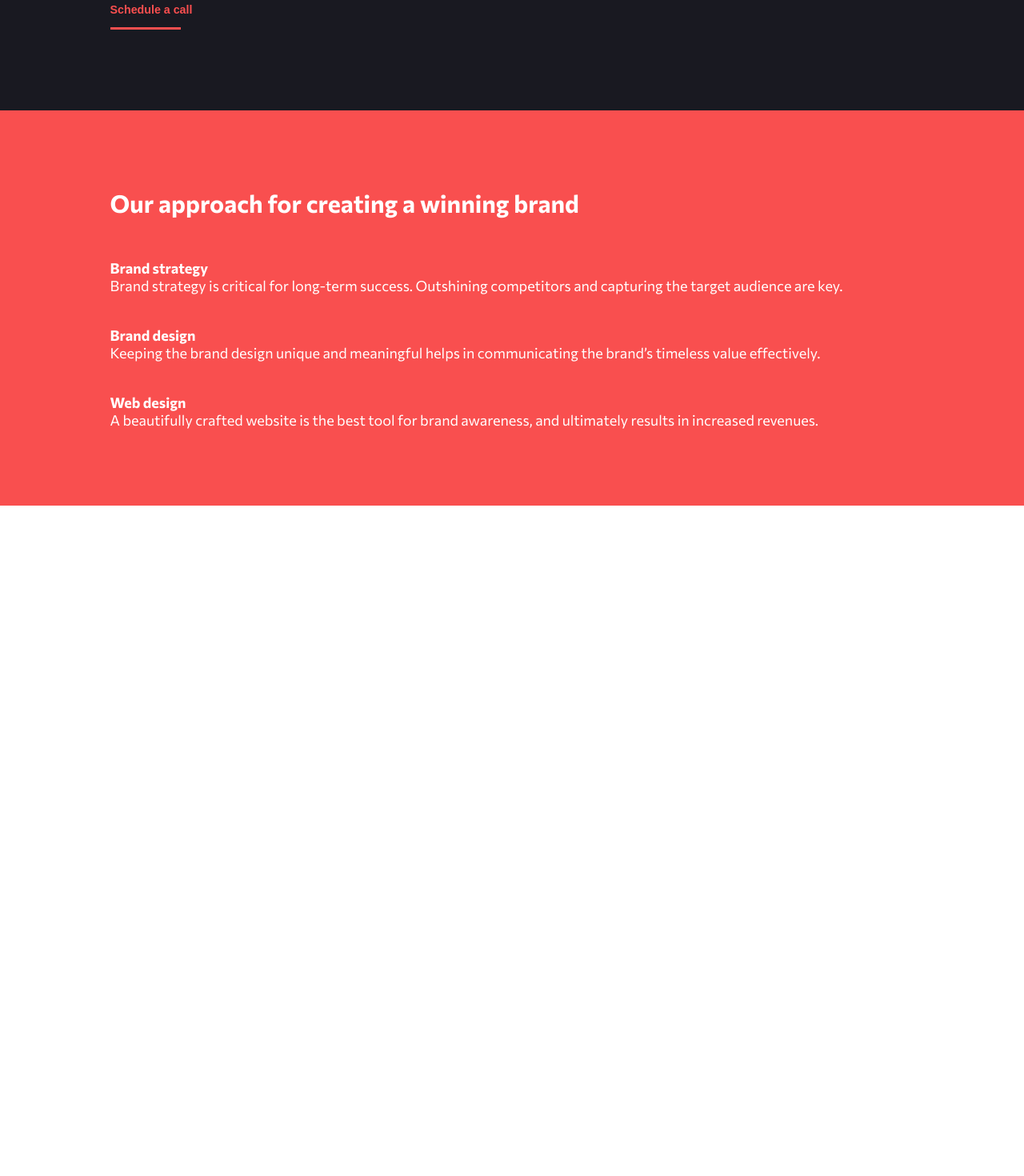
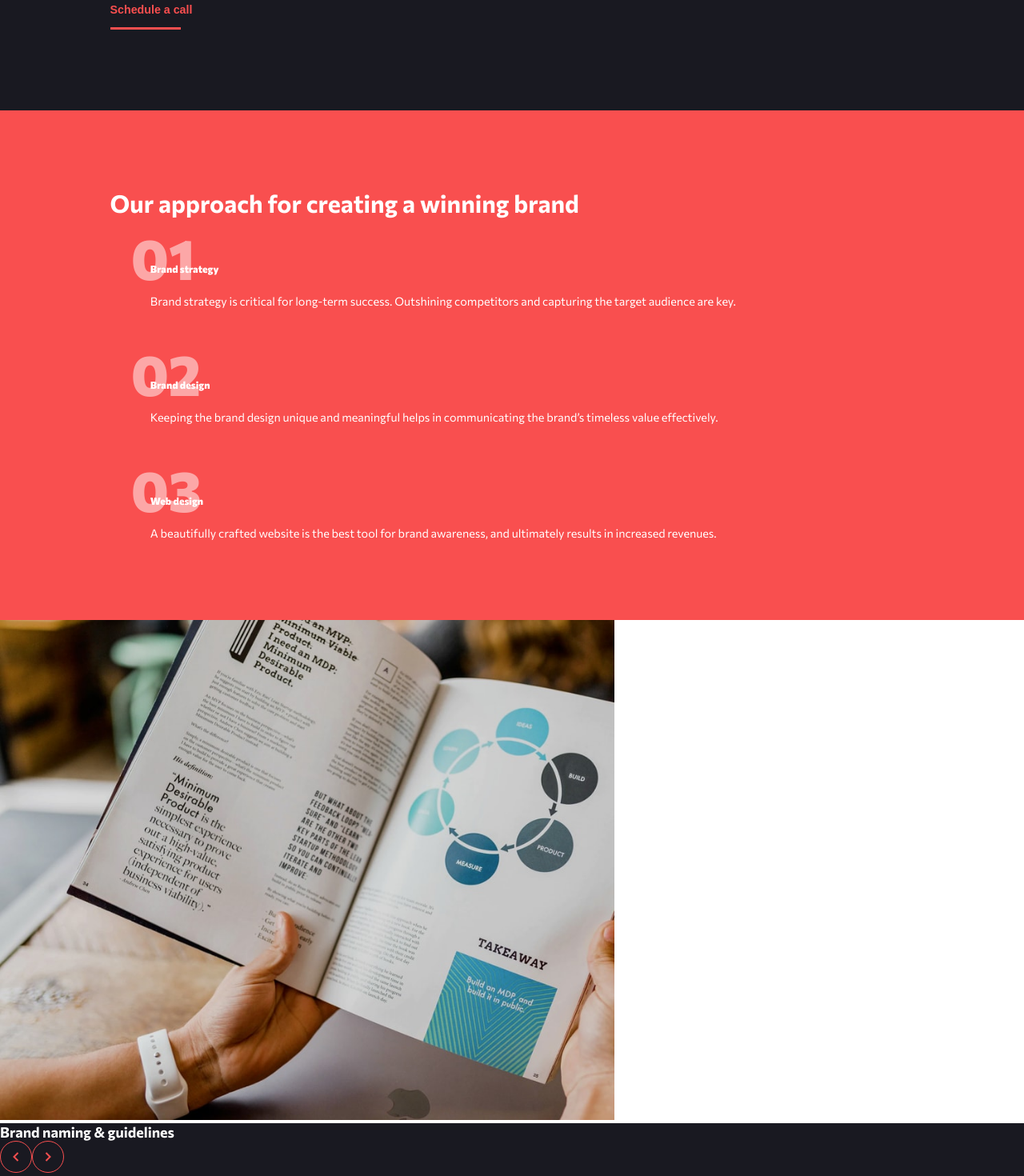
Before and after one commit to ChamuMutezva/creative-single-page-site-react, a React (Create React App) app: page / in a window 1280 px wide. Shown: the part 1239-2709 px from the top of the page at 80% size. Before the commit the page ends 1871 px from the top, so only its background shows below. Built offline with nearby package versions, Linux system fonts and the light colour scheme.

Commit message:
btn image comtrols

```diff
--- a/src/App.css
+++ b/src/App.css
@@ -69,8 +69,7 @@ header {
   top: 0;
  }
  /* paragraph */
- .primary__summary,
- .secondary__summary {
+ .primary__summary, .secondary__summary {
   font-size: 0.9rem;
   font-weight: 400;
   line-height: 25px;
--- a/src/Header/Nav.js
+++ b/src/Header/Nav.js
@@ -2,9 +2,7 @@ import React from 'react'
 
 const Nav = (props) => {
 console.log(props.toggle)
-const toggleMenu = () => {
-   return props.toggle === true ? 'navigation' : 'navShow'
-}
+
     return (
         <div className={`navigation ${props.toggle ? "navShow" : "navHide"}`} >
             <ul className="navList">
--- a/src/Main/Hero/Hero.js
+++ b/src/Main/Hero/Hero.js
@@ -1,5 +1,5 @@
 import React from 'react'
-import HeroImg from '../../assets/mobile/image-hero.jpg'
+// import HeroImg from '../../assets/mobile/image-hero.jpg'
 import './HeroStyles.css'
 const Hero = () => {
     return (
--- a/src/Main/Mainpage.js
+++ b/src/Main/Mainpage.js
@@ -3,6 +3,7 @@ import Hero from './Hero/Hero'
 import Primary from './Primary/Primary'
 import Secondary from './Secondary/Secondary'
 import Promotional from './Promotional/Promotional'
+import Projects from './Projects/Projects'
 
 const Main = () => {
     return (
@@ -11,6 +12,7 @@ const Main = () => {
             <Primary />
             <Secondary />
             <Promotional />
+            <Projects />
         </>
     )
 }
--- /dev/null
+++ b/src/Main/Projects/Projects.css
@@ -0,0 +1,20 @@
+figure {
+    position: relative;
+}
+figcaption {
+    position: absolute;
+    bottom: 100px;
+    right: 50px;
+    color: white;
+}
+.ctrls__btn {
+    width: auto;
+    padding: 0;
+    margin: auto;
+    display: inline-block;
+    background-color: inherit;
+}
+.projects__ctrl {
+    background-color: var(--dark-bg);
+    color: var(--white-text);
+}
--- /dev/null
+++ b/src/Main/Projects/Projects.js
@@ -0,0 +1,46 @@
+import React from 'react'
+import './Projects.css'
+import Slide1Mobile from '../../assets/mobile/image-slide-1.jpg'
+import Slide2Mobile from '../../assets/mobile/image-slide-2.jpg'
+import Slide3Mobile from '../../assets/mobile/image-slide-3.jpg'
+
+import Slide1Tablet from '../../assets/tablet/image-slide-1.jpg'
+import Slide2Tablet from '../../assets/tablet/image-slide-2.jpg'
+import Slide3Tablet from '../../assets/tablet/image-slide-3.jpg'
+
+import Slide1Desktop from '../../assets/desktop/image-slide-1.jpg'
+import Slide2Desktop from '../../assets/desktop/image-slide-2.jpg'
+import Slide3Desktop from '../../assets/desktop/image-slide-3.jpg'
+
+import IconNext from '../../assets/desktop/icon-arrow-next.svg'
+import IconPrevious from '../../assets/desktop/icon-arrow-previous.svg'
+
+const Projects = () => {
+    return (
+        <div className="projects">
+            <figure>
+                <img src={Slide1Mobile} alt=""
+                    srcSet={`${Slide1Mobile} 375w,  ${Slide1Tablet} 438w, ${Slide1Desktop} 895w`}
+                    sizes="(min-width: 1220px) 60vw, (min-width: 680px) 50vw,  100vw"
+                />
+                <figcaption>
+                    <h5>Lean Product Roadmap </h5>
+                    <h6>2019 project</h6>
+                </figcaption>
+            </figure>
+            <div className="projects__ctrl">
+                <h4>
+                    Brand naming & guidelines
+                </h4>
+                <div className="ctrls">
+                    <button className="ctrls__btn"><img src={IconPrevious} alt=""/></button>
+                    <button className="ctrls__btn"><img src={IconNext} alt=""/></button>
+                </div>
+
+            </div>
+
+        </div>
+    )
+}
+
+export default Projects
--- a/src/Main/Promotional/Promotional.css
+++ b/src/Main/Promotional/Promotional.css
@@ -17,5 +17,38 @@
   display: flex;
   flex-wrap: nowrap;
   flex-direction: column;
-    row-gap: 40px;
+  row-gap: 80px;
 }
+.promotional__all {
+  width: 95%;
+  margin: 0 0 0 auto;
+}
+.promotional__title {
+  font-size: 0.78rem;
+  line-height: 25px;
+  font-weight: 800;
+  position: relative;
+  margin-bottom: 15px;
+}
+.promotional__title::before {
+    position: absolute;
+    z-index: 1;
+    font-size: 4.4rem;
+    opacity: 0.5;
+    top: -15px;
+    left: -24px;
+}
+.promotional__title__one::before {
+    content: "01";
+}
+.promotional__title__two::before {
+    content: "02";
+}
+.promotional__title__three::before {
+    content: "03";
+}
+.promotional__summary {
+    font-size: 0.9rem;
+    font-weight: 400;
+    line-height: 25px;
+}
--- a/src/Main/Promotional/Promotional.js
+++ b/src/Main/Promotional/Promotional.js
@@ -8,8 +8,8 @@ const Promotional = () => {
                 <h3 className="promotional__heading">Our approach for creating a winning brand</h3>
                 <div className="promotional__details">
                     <div className="promotional__all promotional__one">
-                        <h4>Brand strategy</h4>
-                        <p>
+                        <h4 className="promotional__title promotional__title__one">Brand strategy</h4>
+                        <p className="promotional__summary">
                             Brand strategy is critical for long-term success.
                             Outshining competitors and capturing
                             the target audience are key.
@@ -17,8 +17,8 @@ const Promotional = () => {
                     </div>
 
                     <div className="promotional__all promotional__two">
-                        <h4>Brand design</h4>
-                        <p>
+                        <h4 className="promotional__title promotional__title__two">Brand design</h4>
+                        <p className="promotional__summary">
                             Keeping the brand design unique and meaningful helps in
                             communicating the brand’s timeless
                             value effectively.
@@ -26,8 +26,8 @@ const Promotional = () => {
                     </div>
 
                     <div className="promotional__all promotional__three">
-                        <h4> Web design</h4>
-                        <p>
+                        <h4 className="promotional__title promotional__title__three"> Web design</h4>
+                        <p className="promotional__summary">
                             A beautifully crafted website is the best tool for brand awareness,
                             and ultimately results
                             in increased revenues.
--- a/src/Main/Secondary/Secondary.js
+++ b/src/Main/Secondary/Secondary.js
@@ -1,9 +1,9 @@
 import React from 'react'
 import './Secondary.css'
 import '../../App.css'
-import SecondaryImgMobile from '../../assets/mobile/image-strategic.jpg'
-import SecondaryImgTablet from '../../assets/tablet/image-strategic.jpg'
-import SecondaryImgDesktop from '../../assets/desktop/image-strategic.jpg'
+// import SecondaryImgMobile from '../../assets/mobile/image-strategic.jpg'
+// import SecondaryImgTablet from '../../assets/tablet/image-strategic.jpg'
+// import SecondaryImgDesktop from '../../assets/desktop/image-strategic.jpg'
 
 const Secondary = () => {
 
--- a/src/main.html
+++ b/src/main.html
@@ -15,9 +15,7 @@
 
 
 
-  Brand naming & guidelines
-  Lean Product Roadmap
-  2019 project
+
 
   Brand identity & merchandise
   New Majestic Hotel
```
Also changed, not shown: 2 other files (tests, documents, lock files or other folders). Lines whose indentation alone changed are shown as unchanged.
